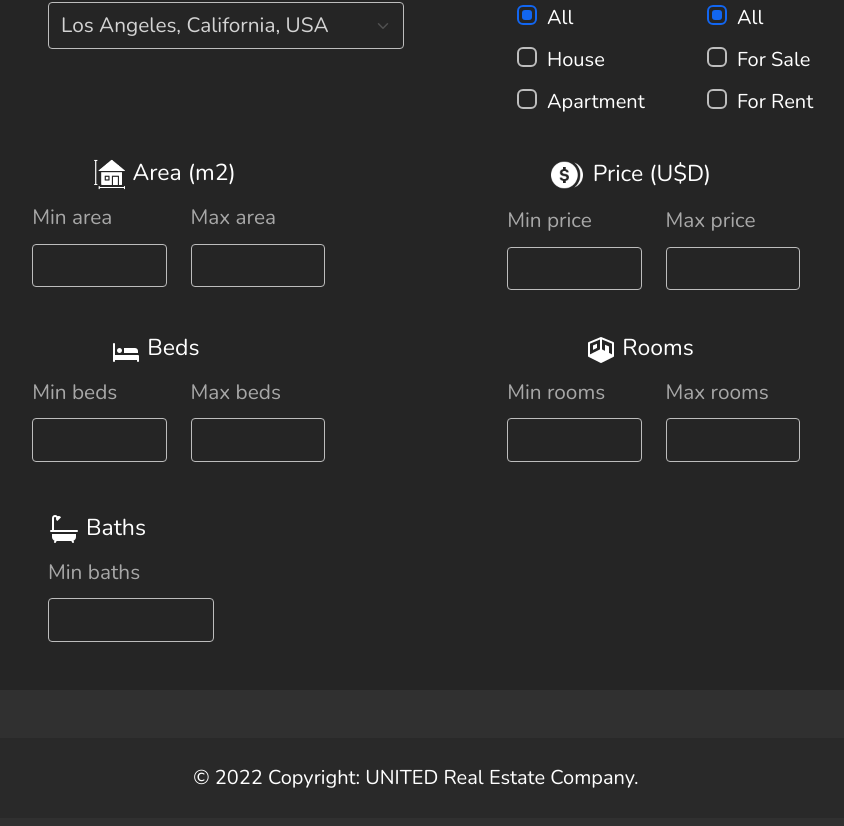
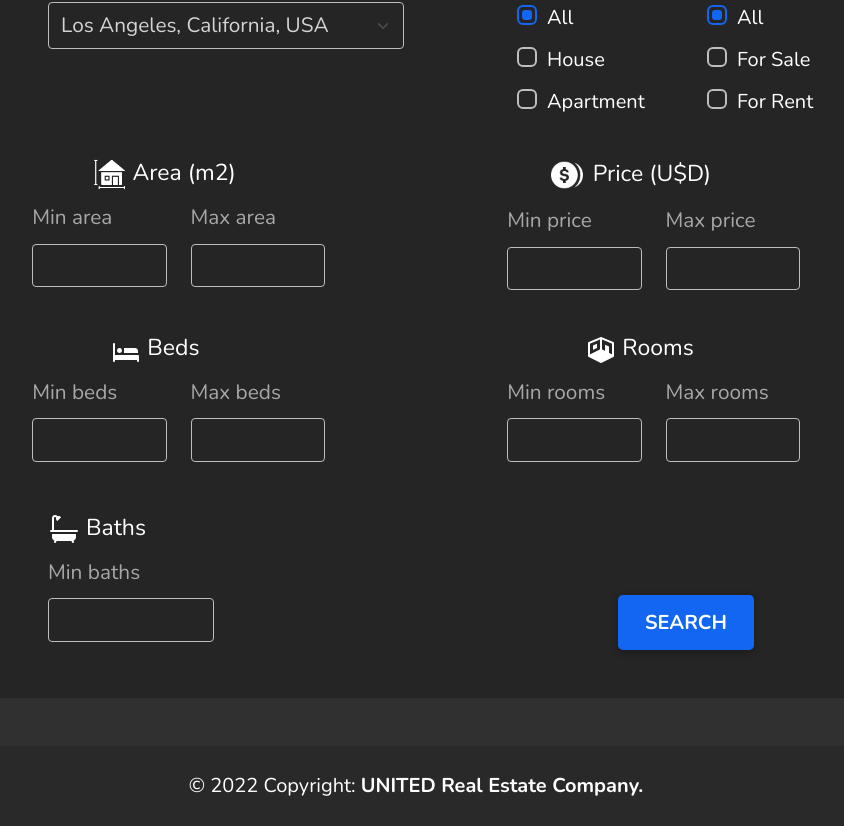
Before and after one commit to brancomartinezc/propiedades-frontend, a Vue app: page /search in a window 1280 px wide. Shown: the part 357-1183 px from the top of the page, without its empty margins (224-1068 px from the left). Built offline with nearby package versions, Linux system fonts and the light colour scheme.

Commit message:
cambios varios

```diff
--- a/src/components/Footer.vue
+++ b/src/components/Footer.vue
@@ -2,7 +2,7 @@
 
 <footer class="mt-5">
   <div class="text-center p-4 footer-style">
-    © 2022 Copyright: <a class="link-color" href="#">UNITED Real Estate Company.</a>
+    © 2022 Copyright: <a class="united-link" href="#">UNITED Real Estate Company.</a>
   </div>
 </footer>
 
@@ -23,7 +23,8 @@ export default {
   background: rgb(41, 41, 41);
 }
 
-.link-color{
+.united-link{
     color: white !important;
+    font-weight: bold;
 }
 </style>
--- a/src/views/HomeView.vue
+++ b/src/views/HomeView.vue
@@ -1,5 +1,5 @@
 <template>
-  <div class="container border">
+  <div class="container">
     <!--<div class="row justify-content-center m-5">
         <div class="col-md-2 text-center"><a class="btn btn-success btn-lg" href="#"><img src="icons/home3.png" alt="..." class="icons"></a></div>
         <div class="col-md-2 text-center"><a class="btn btn-success btn-lg" href="#"><img src="icons/building1.png" alt="..." class="icons"></a></div>
@@ -29,10 +29,6 @@
 </template>
 
 <style>
-.icons{
-  max-width: 45px;
-}
-
 .subtitle{
   font-size: 40px;
 }
--- a/src/views/SearchView.vue
+++ b/src/views/SearchView.vue
@@ -143,12 +143,15 @@
                 <div class="col-md-2"></div>
                 <div class="col-md-2 category"><img src="@/assets/icons/bath1.png" alt="..."> Baths</div>
             </div>
-            <div class="row ">
+            <div class="row justify-content-around">
                 <!-- baths filter -->
-                <div class="col-md-2"></div>
                 <div class="col-md-2">
                     <label class="col-form-label col-form-label-lg" for="min_baths">Min baths</label>
                     <input class="form-control form-control-lg" type="number" id="min_baths">
+                </div>
+
+                <div class="col-md-2 mt-5">
+                    <a class="btn btn-primary btn-lg" id="search-btn">Search</a>
                 </div>
             </div>
 
@@ -194,4 +197,9 @@
 #search-icon{
     max-width: 60px;
 }
+
+#search-btn{
+    font-size: 20px;
+    font-weight: bold;
+}
 </style>
```
